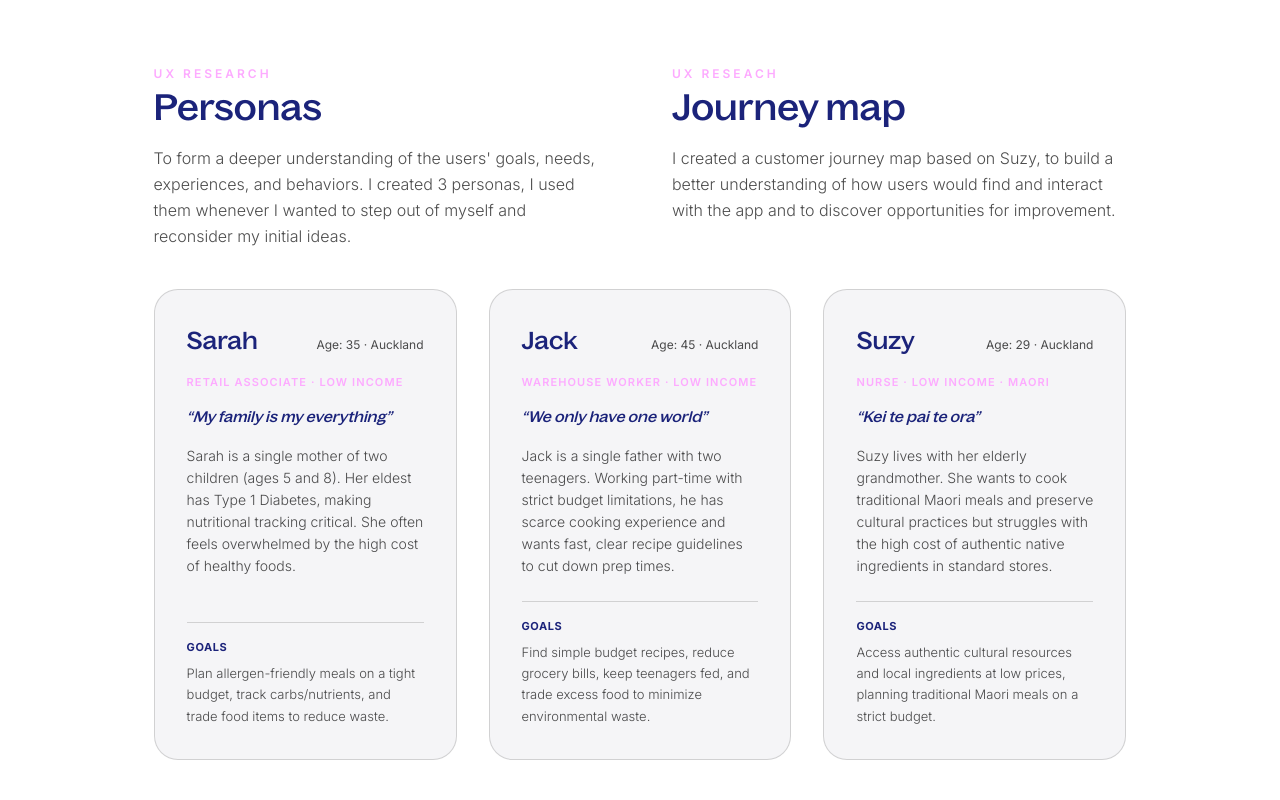
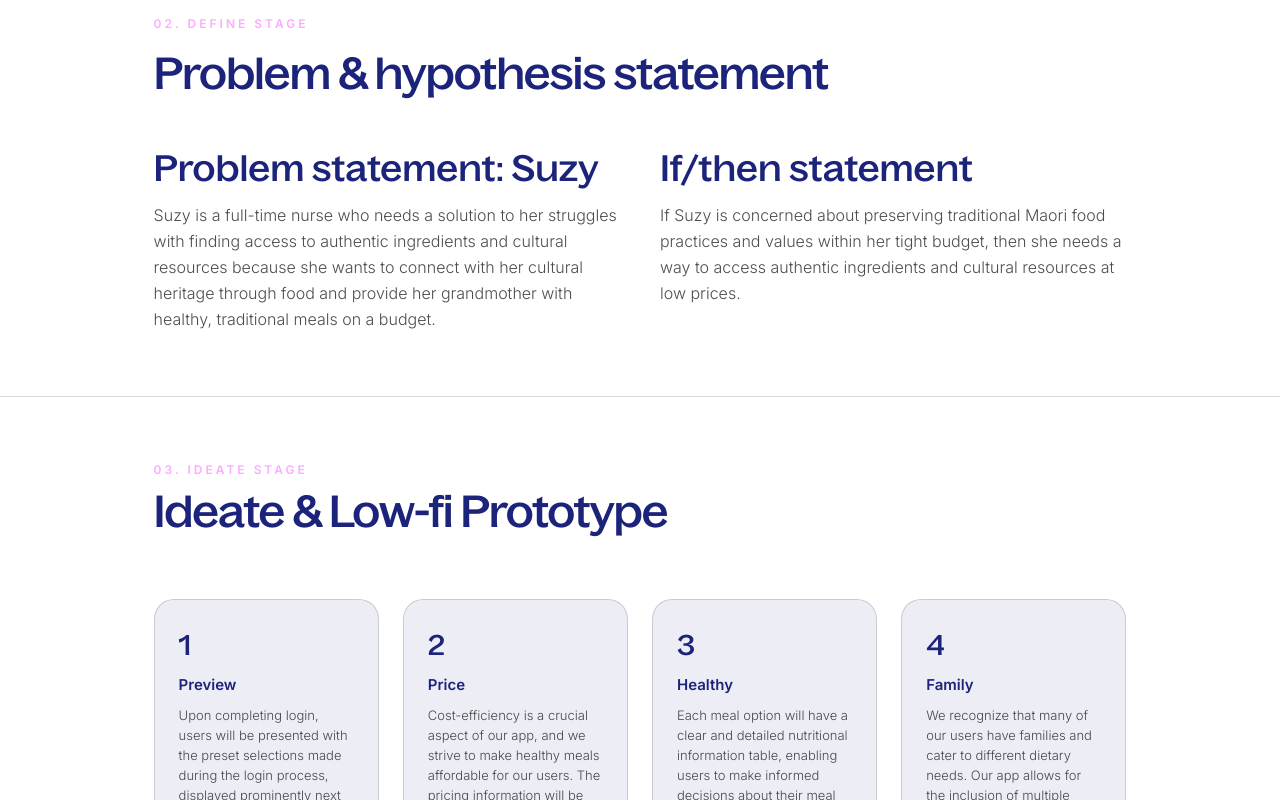
Before and after one commit to FlorenciaRequejo/flor-portfolio, a Next.js app: page /ux-design in a window 1280 px wide. Shown: the part 2739-3539 px from the top of the page. Built offline with nearby package versions, Linux system fonts and the light colour scheme.

Commit message:
Increase space below define stage title, insert new Ideate Stage section, and renumber remaining sections

```diff
--- a/app/ux-design/page.tsx
+++ b/app/ux-design/page.tsx
@@ -299,7 +299,7 @@ export default function UXDesignPage() {
                 The Challenge
               </span>
               <h2 className="font-serif text-[28px] md:text-[36px] text-[var(--cs-primary)] leading-tight font-normal">
-                The Problem
+                Balancing complexity with clarity
               </h2>
               <p className="font-sans text-[15px] md:text-[16px] leading-[26px] text-[var(--cs-muted)] font-light">
                 As the app was going to have 4 different sections: recipes, meal plan, shopping list and trade; I needed to be able to clearly display its parts. Furthermore, I wanted for the app to be use as a tool rather than just as a recourse library, so highlighting the meal-plan function was critical.              </p>
@@ -310,7 +310,7 @@ export default function UXDesignPage() {
                 The Solution
               </span>
               <h2 className="font-serif text-[28px] md:text-[36px] text-[var(--cs-primary)] leading-tight font-normal">
-                The Solution              </h2>
+                Simple interface, intuitive navigation              </h2>
               <p className="font-sans text-[15px] md:text-[16px] leading-[26px] text-[var(--cs-muted)] font-light">
                 To be able to display everything correctly I needed to organize the information architecture very clearly to brake down the functionalities and differentiate them correctly for the users. Provide a very clear and simple user interface to guide the users was also crucial.              </p>
             </div>
@@ -319,7 +319,7 @@ export default function UXDesignPage() {
           {/* Featured Image */}
           <div className="mt-8">
             <Image
-              src="/Ux and User Experience.png"
+              src="/Bite-cover.webp"
               alt="Bite App User Experience Showcase"
               width={0}
               height={0}
@@ -357,7 +357,7 @@ export default function UXDesignPage() {
           {/* Featured Image */}
           <div className="mt-8">
             <Image
-              src="/Ux and User Experience.png"
+              src="/Bite user research.webp"
               alt="Bite App User Experience Showcase"
               width={0}
               height={0}
@@ -387,95 +387,20 @@ export default function UXDesignPage() {
                 Personas              </h2>
               <p className="font-sans text-[15px] md:text-[16px] leading-[26px] text-[var(--cs-muted)] font-light">
                 To form a deeper understanding of the users' goals, needs, experiences, and behaviors. I created 3 personas, I used them whenever I wanted to step out of myself and reconsider my initial ideas.
+                <a href="https://www.figma.com/design/Mc4k5Jufrn1OmHLrRPKZMb/Bite-App---Web?node-id=0-1&p=f">Link to UX</a>
               </p>
             </div>
 
             <div className="space-y-4">
               <span className="font-sans text-[11px] md:text-[12px] font-semibold uppercase tracking-[3px] text-[var(--cs-highlight)]">
-                UX Reseach
+                Information Architecture
               </span>
               <h2 className="font-serif text-[28px] md:text-[36px] text-[var(--cs-primary)] leading-tight font-normal">
-                Journey map</h2>
+                User Flows & Structure</h2>
               <p className="font-sans text-[15px] md:text-[16px] leading-[26px] text-[var(--cs-muted)] font-light">
-                I created a customer journey map based on Suzy, to build a better understanding of how users would find and interact with the app and to discover opportunities for improvement.
+                I mapped how users would move through the product, organised the information architecture and identified opportunities to simplify navigation before designing the interface.
+                <a href="https://www.figma.com/design/Mc4k5Jufrn1OmHLrRPKZMb/Bite-App---Web?node-id=58-2576&m=dev&t=tXE5hBvipYofyxsk-1">Explore the Architecture</a>
               </p>
-            </div>
-          </div>
-
-          <div className="grid grid-cols-1 md:grid-cols-3 gap-8">
-            {/* Sarah Card */}
-            <div className="p-8 rounded-[24px] bg-[var(--cs-card-bg)] border border-[var(--cs-border)] flex flex-col justify-between text-left space-y-6">
-              <div className="space-y-4">
-                <div className="flex justify-between items-baseline">
-                  <h3 className="font-serif text-[24px] text-[var(--cs-primary)]">Sarah</h3>
-                  <span className="font-sans text-[12px] text-[var(--cs-muted)]">Age: 35 · Auckland</span>
-                </div>
-                <p className="font-sans text-[11px] uppercase tracking-widest text-[var(--cs-highlight)] font-semibold">
-                  Retail Associate · Low Income
-                </p>
-                <blockquote className="font-serif italic text-[15px] text-[var(--cs-primary)]">
-                  “My family is my everything”
-                </blockquote>
-                <p className="font-sans text-[14px] leading-[22px] text-[var(--cs-muted)] font-light">
-                  Sarah is a single mother of two children (ages 5 and 8). Her eldest has Type 1 Diabetes, making nutritional tracking critical. She often feels overwhelmed by the high cost of healthy foods.
-                </p>
-              </div>
-              <div className="space-y-2 border-t border-[var(--cs-border)] pt-4">
-                <h5 className="font-sans text-[11px] uppercase tracking-wider text-[var(--cs-primary)] font-bold">Goals</h5>
-                <p className="font-sans text-[13px] text-[var(--cs-muted)] leading-relaxed font-light">
-                  Plan allergen-friendly meals on a tight budget, track carbs/nutrients, and trade food items to reduce waste.
-                </p>
-              </div>
-            </div>
-
-            {/* Jack Card */}
-            <div className="p-8 rounded-[24px] bg-[var(--cs-card-bg)] border border-[var(--cs-border)] flex flex-col justify-between text-left space-y-6">
-              <div className="space-y-4">
-                <div className="flex justify-between items-baseline">
-                  <h3 className="font-serif text-[24px] text-[var(--cs-primary)]">Jack</h3>
-                  <span className="font-sans text-[12px] text-[var(--cs-muted)]">Age: 45 · Auckland</span>
-                </div>
-                <p className="font-sans text-[11px] uppercase tracking-widest text-[var(--cs-highlight)] font-semibold">
-                  Warehouse Worker · Low Income
-                </p>
-                <blockquote className="font-serif italic text-[15px] text-[var(--cs-primary)]">
-                  “We only have one world”
-                </blockquote>
-                <p className="font-sans text-[14px] leading-[22px] text-[var(--cs-muted)] font-light">
-                  Jack is a single father with two teenagers. Working part-time with strict budget limitations, he has scarce cooking experience and wants fast, clear recipe guidelines to cut down prep times.
-                </p>
-              </div>
-              <div className="space-y-2 border-t border-[var(--cs-border)] pt-4">
-                <h5 className="font-sans text-[11px] uppercase tracking-wider text-[var(--cs-primary)] font-bold">Goals</h5>
-                <p className="font-sans text-[13px] text-[var(--cs-muted)] leading-relaxed font-light">
-                  Find simple budget recipes, reduce grocery bills, keep teenagers fed, and trade excess food to minimize environmental waste.
-                </p>
-              </div>
-            </div>
-
-            {/* Suzy Card */}
-            <div className="p-8 rounded-[24px] bg-[var(--cs-card-bg)] border border-[var(--cs-border)] flex flex-col justify-between text-left space-y-6">
-              <div className="space-y-4">
-                <div className="flex justify-between items-baseline">
-                  <h3 className="font-serif text-[24px] text-[var(--cs-primary)]">Suzy</h3>
-                  <span className="font-sans text-[12px] text-[var(--cs-muted)]">Age: 29 · Auckland</span>
-                </div>
-                <p className="font-sans text-[11px] uppercase tracking-widest text-[var(--cs-highlight)] font-semibold">
-                  Nurse · Low Income · Maori
-                </p>
-                <blockquote className="font-serif italic text-[15px] text-[var(--cs-primary)]">
-                  “Kei te pai te ora”
-                </blockquote>
-                <p className="font-sans text-[14px] leading-[22px] text-[var(--cs-muted)] font-light">
-                  Suzy lives with her elderly grandmother. She wants to cook traditional Maori meals and preserve cultural practices but struggles with the high cost of authentic native ingredients in standard stores.
-                </p>
-              </div>
-              <div className="space-y-2 border-t border-[var(--cs-border)] pt-4">
-                <h5 className="font-sans text-[11px] uppercase tracking-wider text-[var(--cs-primary)] font-bold">Goals</h5>
-                <p className="font-sans text-[13px] text-[var(--cs-muted)] leading-relaxed font-light">
-                  Access authentic cultural resources and local ingredients at low prices, planning traditional Maori meals on a strict budget.
-                </p>
-              </div>
             </div>
           </div>
         </div>
@@ -489,23 +414,103 @@ export default function UXDesignPage() {
         variants={fadeInVariants}
         className="w-full py-16 border-t border-[var(--cs-border)]"
       >
-        <div className="mx-auto w-full px-4 md:px-0 max-w-full md:max-w-[min(76vw,1260px)] space-y-8">
-          <span className="inline-block px-4 py-1.5 rounded-full bg-[var(--cs-accent-bg)] text-[var(--cs-primary)] font-sans font-medium text-[12px] tracking-[2px] uppercase w-fit select-none">
-            02. Define Phase
-          </span>
-          <div className="grid grid-cols-1 md:grid-cols-2 gap-10 text-left">
-            <div className="space-y-3">
-              <h4 className="font-sans text-[12px] font-bold tracking-widest uppercase text-[var(--cs-highlight)]">Suzy's Problem Statement</h4>
-              <p className="font-serif text-[22px] md:text-[26px] leading-[34px] text-[var(--cs-primary)] font-light">
-                “Suzy is a full-time nurse who needs a solution to her struggles with finding access to authentic ingredients and cultural resources because she wants to connect with her cultural heritage through food and provide her grandmother with healthy, traditional meals on a budget.”
-              </p>
+        <div className="mx-auto w-full px-4 md:px-0 max-w-full md:max-w-[min(76vw,1260px)] space-y-12">
+          <div className="grid grid-cols-1 md:grid-cols-12 gap-8 md:gap-12 text-left items-start">
+            <div className="md:col-span-12 font-sans text-[15px] md:text-[16px] leading-[26px] text-[var(--cs-muted)] font-light">
+              <span className="font-sans text-[11px] md:text-[12px] font-semibold uppercase tracking-[3px] text-[var(--cs-highlight)] block mb-3">
+                02. Define Stage
+              </span>
+              <h2 className="font-serif text-[32px] md:text-[44px] text-[var(--cs-primary)] leading-[1.1] font-normal tracking-tight mb-12 block">
+                Problem & hypothesis statement</h2>
+              <div className="grid grid-cols-1 md:grid-cols-2 gap-10 text-left">
+                <div className="space-y-3">
+                  <h2 className="font-serif text-[28px] md:text-[36px] text-[var(--cs-primary)] leading-tight font-normal">
+                    Problem statement: Suzy             </h2>
+                  <p className="font-sans text-[15px] md:text-[16px] leading-[26px] text-[var(--cs-muted)] font-light">
+                    Suzy is a full-time nurse who needs a solution to her struggles with finding access to authentic ingredients and cultural resources because she wants to connect with her cultural heritage through food and provide her grandmother with healthy, traditional meals on a budget.
+                  </p>
+                </div>
+                <div className="space-y-3">
+                  <h2 className="font-serif text-[28px] md:text-[36px] text-[var(--cs-primary)] leading-tight font-normal">
+                    If/then statement              </h2>
+                  <p className="font-sans text-[15px] md:text-[16px] leading-[26px] text-[var(--cs-muted)] font-light">
+                    If Suzy is concerned about preserving traditional Maori food practices and values within her tight budget, then she needs a way to access authentic ingredients and cultural resources at low prices.</p>
+                </div>
+              </div>
             </div>
-            <div className="space-y-3">
-              <h4 className="font-sans text-[12px] font-bold tracking-widest uppercase text-[var(--cs-highlight)]">Hypothesis Formula</h4>
-              <p className="font-serif text-[22px] md:text-[26px] leading-[34px] text-[var(--cs-primary)] font-light">
-                “If Suzy is concerned about preserving traditional Maori food practices and values within her tight budget, then she needs a way to access authentic ingredients and cultural resources at low prices.”
-              </p>
+          </div>
+        </div>
+      </motion.section>
+
+      {/* IDEATE & LOW-FI PROTOTYPE */}
+      <motion.section
+        initial="hidden"
+        whileInView="visible"
+        viewport={{ once: true, margin: "-100px" }}
+        variants={fadeInVariants}
+        className="w-full py-16 border-t border-[var(--cs-border)]"
+      >
+        <div className="mx-auto w-full px-4 md:px-0 max-w-full md:max-w-[min(76vw,1260px)] space-y-12">
+          {/* Header */}
+          <div className="grid grid-cols-1 lg:grid-cols-12 gap-8 lg:gap-12 text-left items-start">
+            <div className="lg:col-span-12 flex flex-col gap-2">
+              <span className="font-sans text-[11px] md:text-[12px] font-semibold uppercase tracking-[3px] text-[var(--cs-highlight)]">
+                03. Ideate Stage
+              </span>
+              <h2 className="font-serif text-[32px] md:text-[44px] text-[var(--cs-primary)] leading-[1.1] font-normal tracking-tight mb-4">
+                Ideate & Low-fi Prototype
+              </h2>
             </div>
+          </div>
+
+          {/* 4 Columns Grid */}
+          <div className="grid grid-cols-1 sm:grid-cols-2 lg:grid-cols-4 gap-6 text-left">
+            {[
+              {
+                num: "1",
+                title: "Preview",
+                text: "Upon completing login, users will be presented with the preset selections made during the login process, displayed prominently next to the username for easy reference and understanding of their weekly plan."
+              },
+              {
+                num: "2",
+                title: "Price",
+                text: "Cost-efficiency is a crucial aspect of our app, and we strive to make healthy meals affordable for our users. The pricing information will be prominently displayed throughout the app."
+              },
+              {
+                num: "3",
+                title: "Healthy",
+                text: "Each meal option will have a clear and detailed nutritional information table, enabling users to make informed decisions about their meal choices and monitor their overall health."
+              },
+              {
+                num: "4",
+                title: "Family",
+                text: "We recognize that many of our users have families and cater to different dietary needs. Our app allows for the inclusion of multiple family members, making meal planning and organization more convenient for all."
+              }
+            ].map((col) => (
+              <div
+                key={col.num}
+                className="p-6 rounded-[20px] bg-[var(--cs-accent-bg)] border border-[var(--cs-border)] flex flex-col justify-between min-h-[220px]"
+              >
+                <div>
+                  <span className="text-[28px] font-serif text-[var(--cs-primary)] block mb-2">{col.num}</span>
+                  <h4 className="font-sans text-[15px] font-semibold text-[var(--cs-primary)] mb-2">{col.title}</h4>
+                  <p className="font-sans text-[13px] leading-[20px] text-[var(--cs-muted)] font-light">{col.text}</p>
+                </div>
+              </div>
+            ))}
+          </div>
+
+          {/* Featured Low-fi Image */}
+          <div className="mt-8">
+            <Image
+              src="/bite-app-mockup.jpg"
+              alt="Bite App Low-fidelity Prototype Showcase"
+              width={0}
+              height={0}
+              sizes="100vw"
+              className="w-full h-auto rounded-[24px] md:rounded-[36px] border border-[var(--cs-border)]"
+              style={{ width: '100%', height: 'auto' }}
+            />
           </div>
         </div>
       </motion.section>
@@ -522,7 +527,7 @@ export default function UXDesignPage() {
           <div className="grid grid-cols-1 lg:grid-cols-12 gap-8 lg:gap-12 text-left items-start">
             <div className="lg:col-span-5 flex flex-col gap-2">
               <span className="font-sans text-[11px] md:text-[12px] font-semibold uppercase tracking-[3px] text-[var(--cs-highlight)]">
-                03. Design Architecture
+                04. Design Architecture
               </span>
               <h2 className="font-serif text-[32px] md:text-[44px] text-[var(--cs-primary)] leading-[1.1] font-normal tracking-tight">
                 Cohesive Styling & Layout Schemas
@@ -615,7 +620,7 @@ export default function UXDesignPage() {
         <div className="mx-auto w-full px-4 md:px-0 max-w-full md:max-w-[min(76vw,1260px)] space-y-12 text-left">
           <div className="space-y-3">
             <span className="font-sans text-[11px] md:text-[12px] font-semibold uppercase tracking-[3px] text-[var(--cs-highlight)]">
-              04. Testing & Iteration
+              05. Testing & Iteration
             </span>
             <h2 className="font-serif text-[32px] md:text-[44px] text-[var(--cs-primary)] leading-tight font-normal">
               Usability Studies & Critical Design Adjustments
@@ -707,7 +712,7 @@ export default function UXDesignPage() {
         <div className="mx-auto w-full px-4 md:px-0 max-w-full md:max-w-[min(76vw,1260px)] space-y-10">
           <div className="text-left space-y-2">
             <span className="font-sans text-[11px] md:text-[12px] font-semibold uppercase tracking-[3px] text-[var(--cs-highlight)]">
-              05. High-Fidelity Design
+              06. High-Fidelity Design
             </span>
             <h2 className="font-serif text-[32px] md:text-[44px] text-[var(--cs-primary)] leading-[1.1] font-normal tracking-tight">
               Simplifying the Mobile Flow
```
Also changed, not shown: public/Bite user research.webp (added), public/Bite-cover.webp (added).
